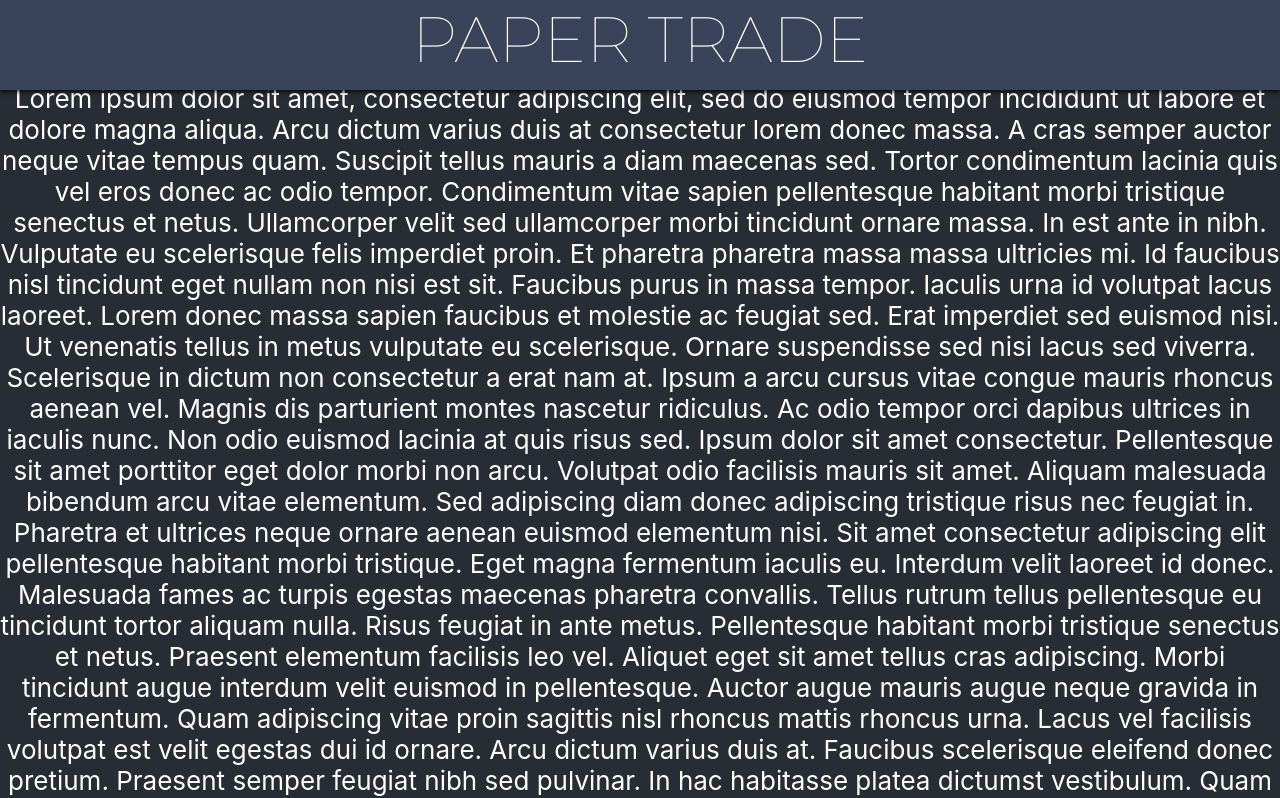
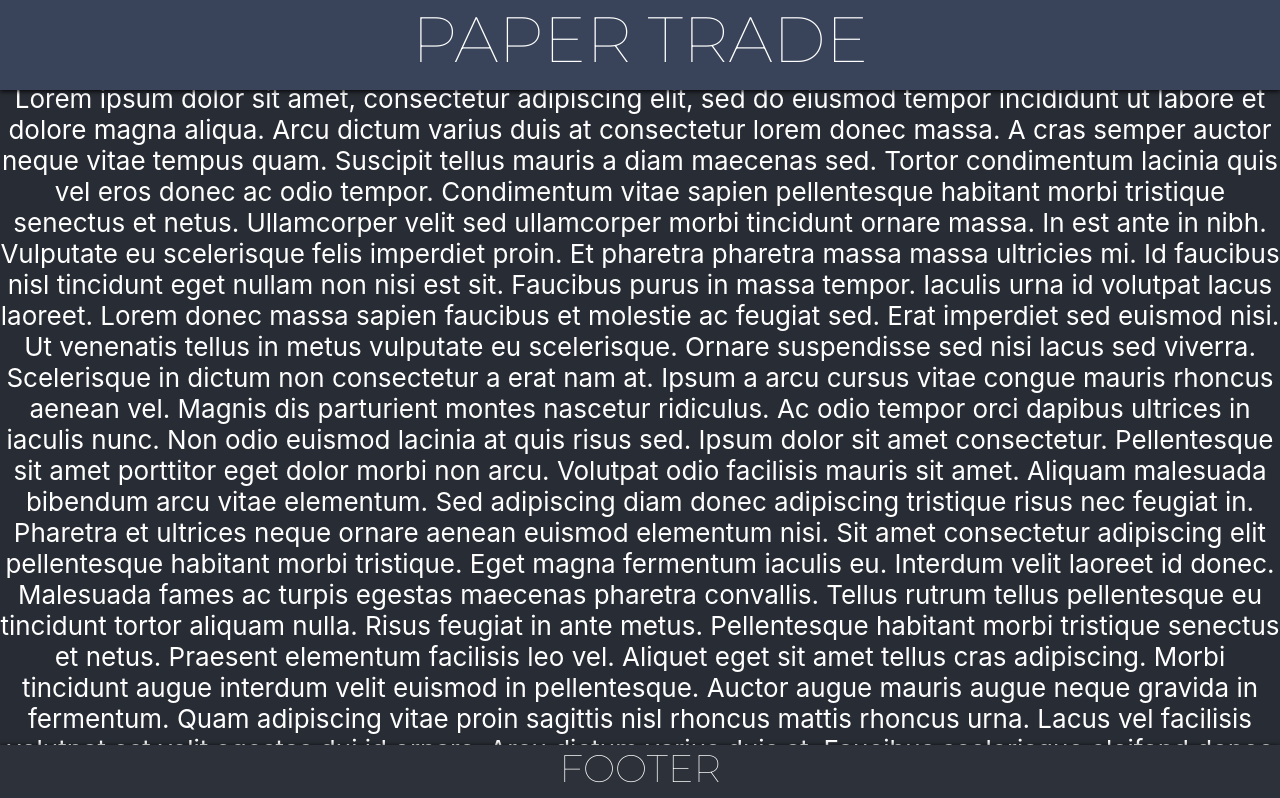
Before and after one commit to ivanleongwm/paper-trading, a React (Create React App) app: page / in a window 1280 px wide. Shown: the top 798 px of the page. Built offline with nearby package versions, Linux system fonts and the light colour scheme.

Commit message:
footer added

```diff
--- a/src/App.js
+++ b/src/App.js
@@ -2,6 +2,7 @@ import logo from './logo.svg';
 import './App.css';
 import JunkContent from './views/JunkContent';
 import HeaderBar from './views/HeaderBar';
+import FooterBar from './views/FooterBar';
 
 function App() {
   return (
@@ -10,6 +11,7 @@ function App() {
         <HeaderBar />
         <p>Hello</p>
         <JunkContent />
+        <FooterBar />
       </header>
     </div>
   );
--- a/src/views/FooterBar.css
+++ b/src/views/FooterBar.css
@@ -0,0 +1,13 @@
+.footerFixedElement {
+    background-color: #2d313a;
+    position:fixed;
+    bottom:0;
+    width:100%;
+    height:40px;
+    z-index:100;
+    box-shadow: 0 1px 5px #000;
+    font-family: Montserrat,sans-serif;
+    font-size: 3vw;
+    justify-content: center;
+    padding-bottom: 15px;
+}
--- a/src/views/FooterBar.jsx
+++ b/src/views/FooterBar.jsx
@@ -0,0 +1,8 @@
+import './FooterBar.css'
+export default function FooterBar() {
+    return (
+        <div className="footerFixedElement">
+            FOOTER
+        </div>
+    )
+}
--- a/src/views/HeaderBar.css
+++ b/src/views/HeaderBar.css
@@ -1,5 +1,5 @@
 .fixedElement {
-    background-color: #39445a;;
+    background-color: #39445a;
     position:fixed;
     top:0;
     width:100%;
```
